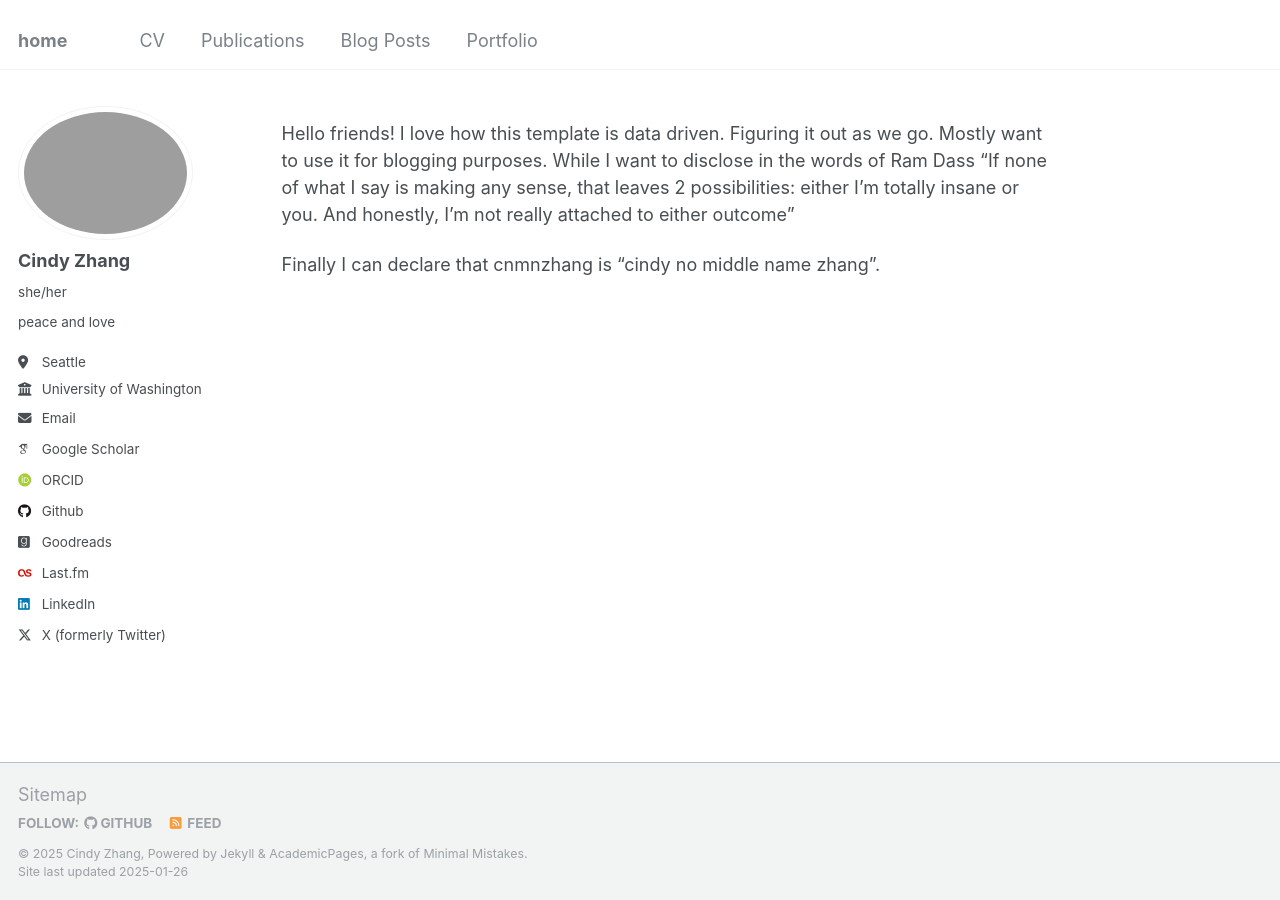
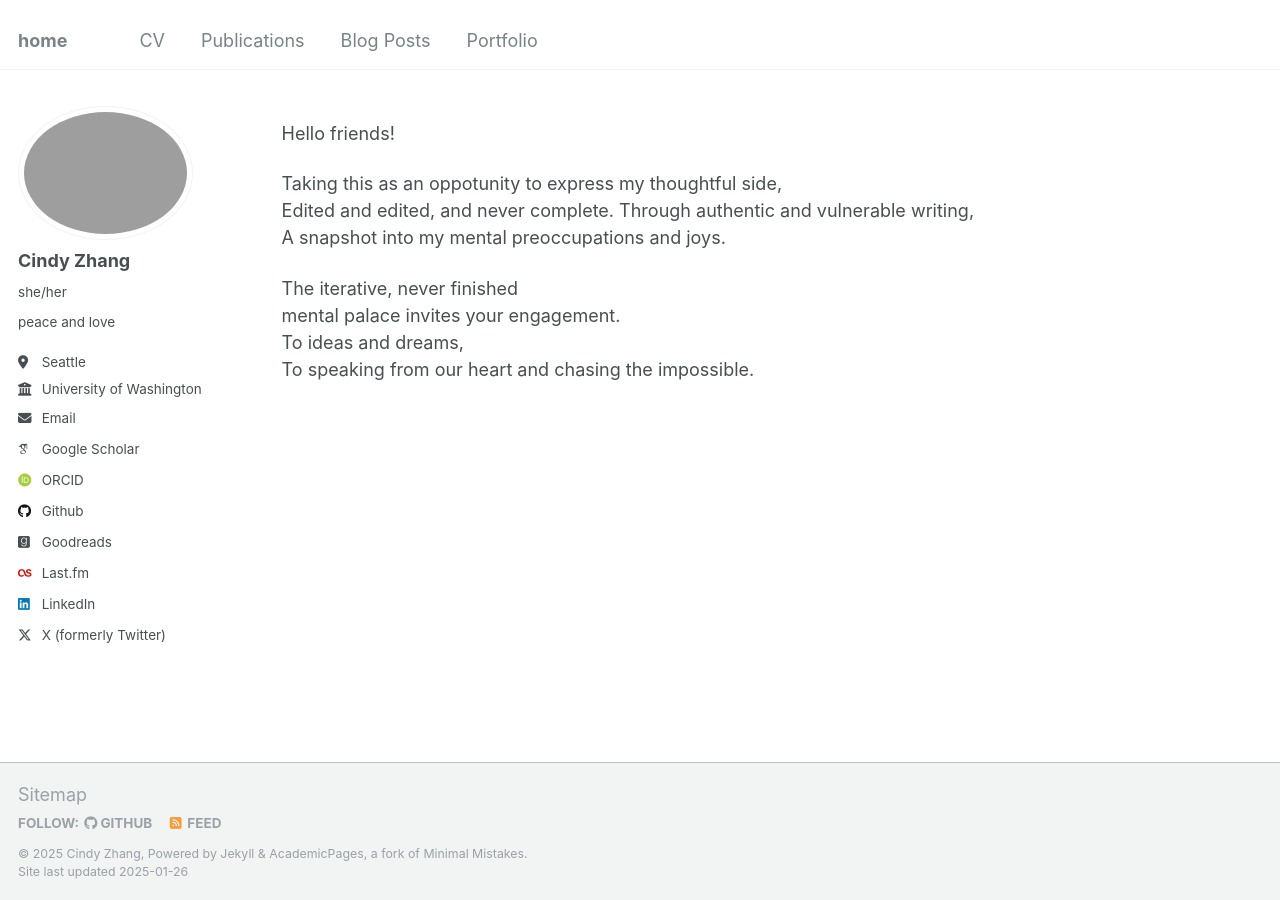
Before and after one commit to cnmnzhang/me, a Jekyll site: the page built from _pages/about.md, in a window 1280 px wide. Built offline with Jekyll 4.4.1, drawn with Linux system fonts in a browser that asks for light colours; some web fonts are replaced.

Commit message:
Update about.md

```diff
--- a/_pages/about.md
+++ b/_pages/about.md
@@ -8,7 +8,13 @@ redirect_from:
 ---
 
 Hello friends!
-I love how this template is data driven. Figuring it out as we go. Mostly want to use it for blogging purposes.
-While I want to disclose in the words of Ram Dass "If none of what I say is making any sense, that leaves 2 possibilities: either I'm totally insane or you. And honestly, I’m not really attached to either outcome"
 
-Finally I can declare that cnmnzhang is "cindy no middle name zhang".
+Taking this as an oppotunity to express my thoughtful side,
+Edited and edited, and never complete.
+Through authentic and vulnerable writing,
+A snapshot into my mental preoccupations and joys.
+
+The iterative, never finished
+mental palace invites your engagement.
+To ideas and dreams,
+To speaking from our heart and chasing the impossible.
```
